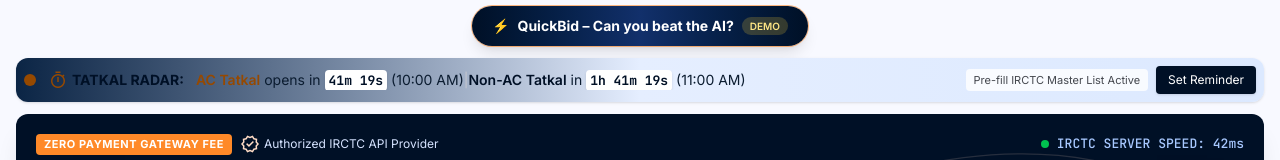
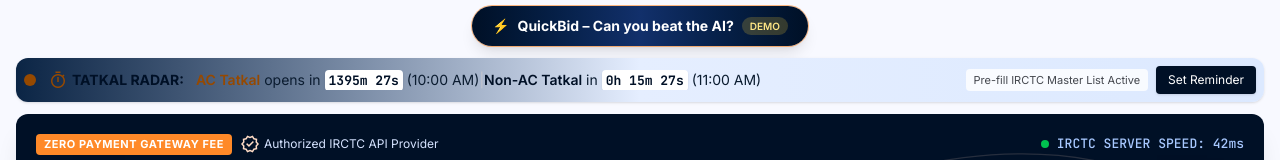
Before and after one commit to UditRV/QuickRail--demo, a React (Vite) app in the folder quickrail/: page / in a window 1280 px wide. Shown: the part 138-298 px from the top of the page. Built offline with nearby package versions, Linux system fonts and the light colour scheme; no server answers.

Commit message:
Add 196 day booking range and sync Tatkal timer

```diff
--- a/quickrail/src/components/HomeScreen.tsx
+++ b/quickrail/src/components/HomeScreen.tsx
@@ -2,6 +2,19 @@
 import { POPULAR_ROUTES } from '../data/mockData';
 import { ScreenType } from '../types';
 import { apiGetDestinationStations, apiGetStations, type StationOption } from '../services/api';
+
+const toDateInputValue = (date: Date) => {
+  const localDate = new Date(date.getTime() - date.getTimezoneOffset() * 60_000);
+  return localDate.toISOString().slice(0, 10);
+};
+
+const secondsUntilLocalTime = (hour: number) => {
+  const now = new Date();
+  const target = new Date(now);
+  target.setHours(hour, 0, 0, 0);
+  if (target.getTime() <= now.getTime()) target.setDate(target.getDate() + 1);
+  return Math.ceil((target.getTime() - now.getTime()) / 1000);
+};
 
 interface HomeScreenProps {
   onSearch: (from: string, to: string, date: string, quota: string, travelClass: string) => void;
@@ -19,8 +32,8 @@
   onOpenDisha,
 }) => {
   // Tatkal radar countdown in seconds
-  const [acSeconds, setAcSeconds] = useState(41 * 60 + 24);
-  const [nonAcSeconds, setNonAcSeconds] = useState(101 * 60 + 24);
+  const [acSeconds, setAcSeconds] = useState(() => secondsUntilLocalTime(10));
+  const [nonAcSeconds, setNonAcSeconds] = useState(() => secondsUntilLocalTime(11));
   const [reminderSet, setReminderSet] = useState(false);
 
   // Search state
@@ -39,6 +52,12 @@
     return d.toISOString().split('T')[0];
   });
   const [datePreviewText, setDatePreviewText] = useState('Tomorrow, Friday • High seat churn');
+  const bookingMinDate = toDateInputValue(new Date());
+  const bookingMaxDate = (() => {
+    const date = new Date();
+    date.setDate(date.getDate() + 196);
+    return toDateInputValue(date);
+  })();
 
   // Include code, full name and city in the value so the browser's native
   // searchable dropdown can match abbreviations, names and city keywords.
@@ -80,12 +99,15 @@
   const [isSpotting, setIsSpotting] = useState(false);
   const [spotSuccess, setSpotSuccess] = useState(true);
 
-  // Update live Tatkal timers
+  // Recalculate against the local system clock every second, rather than
+  // decrementing a fixed demo number. AC opens at 10 AM, non-AC at 11 AM.
   useEffect(() => {
-    const timer = setInterval(() => {
-      setAcSeconds((prev) => (prev > 0 ? prev - 1 : 0));
-      setNonAcSeconds((prev) => (prev > 0 ? prev - 1 : 0));
-    }, 1000);
+    const updateTatkalCountdowns = () => {
+      setAcSeconds(secondsUntilLocalTime(10));
+      setNonAcSeconds(secondsUntilLocalTime(11));
+    };
+    updateTatkalCountdowns();
+    const timer = setInterval(updateTatkalCountdowns, 1000);
     return () => clearInterval(timer);
   }, []);
 
@@ -394,6 +416,8 @@
                         id="journey-date-input"
                         type="date"
                         value={journeyDate}
+                        min={bookingMinDate}
+                        max={bookingMaxDate}
                         onChange={handleDateChange}
                       />
                     </div>
```
